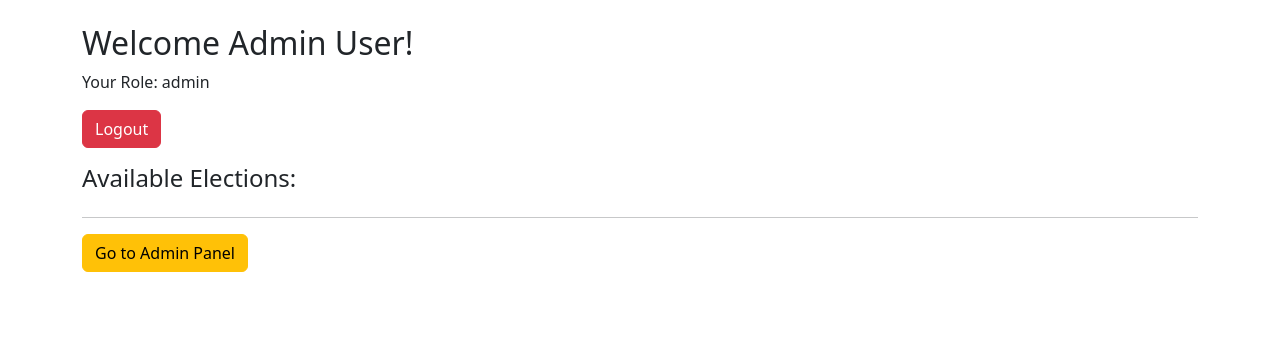
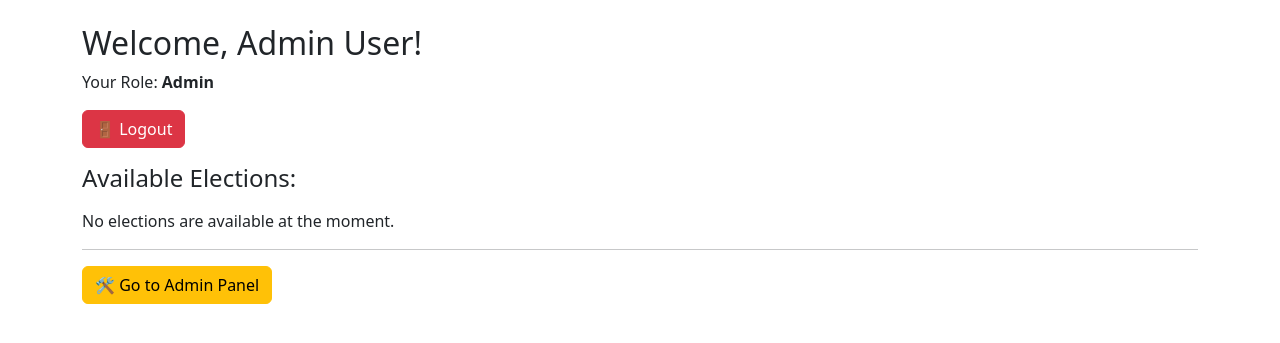
Before and after one commit to yusufbello770/542project, a Flask app: page / in a window 1280 px wide. Shown: the top 343 px of the page. Run offline with Flask 3, Linux system fonts and the light colour scheme; a user stored in the database is signed in; data that the repository does not hold is empty.

Commit message:
Update dashboard.html

```diff
--- a/templates/dashboard.html
+++ b/templates/dashboard.html
@@ -1,25 +1,46 @@
 {% extends 'base.html' %}
 {% block content %}
-<h2>Welcome {{ current_user.full_name }}!</h2>
-<p>Your Role: {{ current_user.role }}</p>
-<a href="{{ url_for('logout') }}" class="btn btn-danger mb-3">Logout</a>
+
+<h2>Welcome, {{ current_user.full_name }}!</h2>
+<p>Your Role: <strong>{{ current_user.role|capitalize }}</strong></p>
+
+<a href="{{ url_for('logout') }}" class="btn btn-danger mb-3">🚪 Logout</a>
 
 <h4>Available Elections:</h4>
+
+{% if elections %}
 <ul class="list-group">
     {% for election in elections %}
         <li class="list-group-item">
-            <strong>{{ election.title }}</strong>
-            <div>
-                <a href="{{ url_for('election_detail', election_id=election.election_id) }}" class="btn btn-sm btn-info mt-2">View</a>
-                <a href="{{ url_for('vote', election_id=election.election_id) }}" class="btn btn-sm btn-success mt-2">Vote</a>
-                <a href="{{ url_for('results', election_id=election.election_id) }}" class="btn btn-sm btn-primary mt-2">Results</a>
+            <strong>{{ election.title }}</strong><br>
+            <small>{{ election.description }}</small><br>
+            <small>From: {{ election.start_time }} To: {{ election.end_time }}</small><br>
+
+            <div class="mt-2">
+                <a href="{{ url_for('election_detail', election_id=election.election_id) }}" class="btn btn-sm btn-info">
+                    👀 View
+                </a>
+
+                <a href="{{ url_for('vote', election_id=election.election_id) }}" class="btn btn-sm btn-success">
+                    🗳️ Vote
+                </a>
+
+                <a href="{{ url_for('results', election_id=election.election_id) }}" class="btn btn-sm btn-primary">
+                    📊 Results
+                </a>
             </div>
         </li>
     {% endfor %}
 </ul>
+{% else %}
+<p class="mt-3">No elections are available at the moment.</p>
+{% endif %}
 
 {% if current_user.role == 'admin' %}
 <hr>
-<a href="{{ url_for('admin_panel') }}" class="btn btn-warning">Go to Admin Panel</a>
+<a href="{{ url_for('admin_panel') }}" class="btn btn-warning">
+    🛠️ Go to Admin Panel
+</a>
 {% endif %}
+
 {% endblock %}
```
